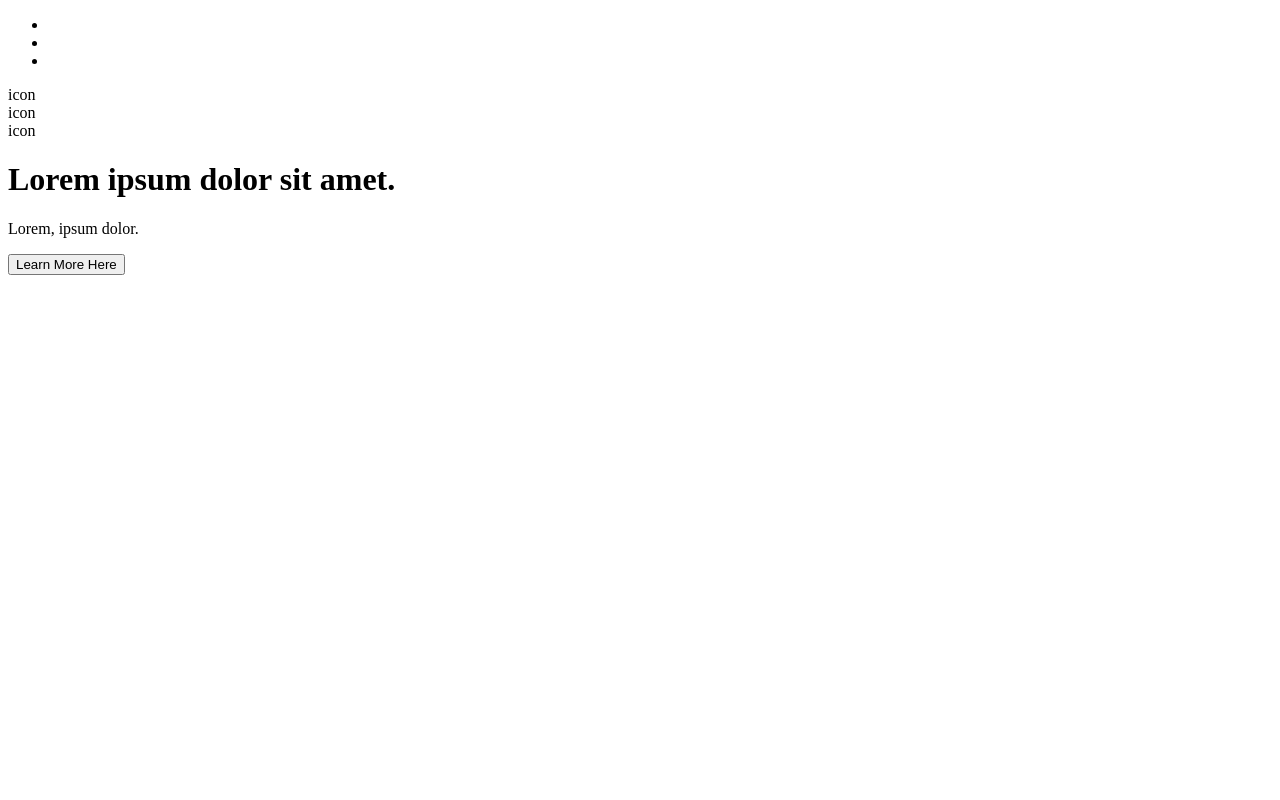
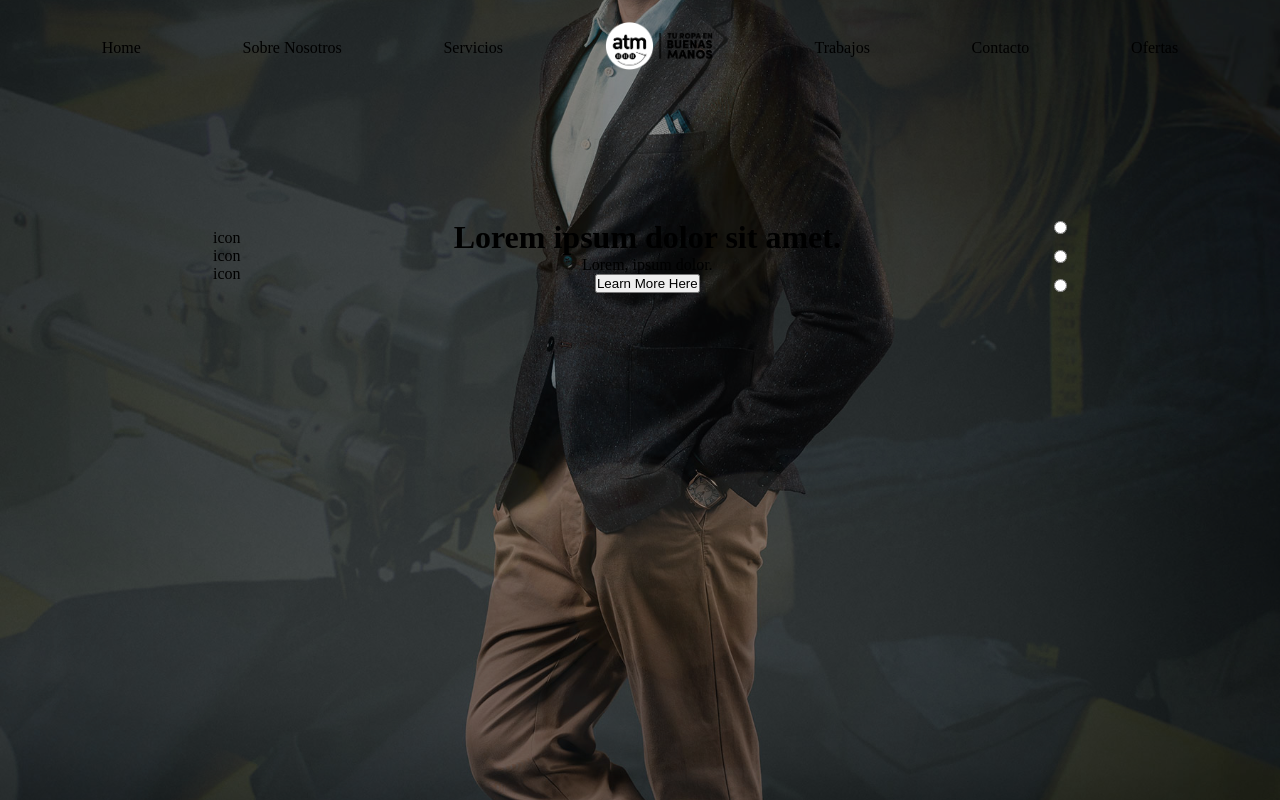
Before and after one commit to ShannonIanthe/ATM-Arreglos-de-Ropa, a plain HTML site: page index.html in a window 1280 px wide. Drawn offline with Linux system fonts and the light colour scheme.

Commit message:
finished the automatic background with keyframes

```diff
--- a/index.html
+++ b/index.html
@@ -1,35 +1,47 @@
 <!DOCTYPE html>
 <html lang="en">
   <head>
-    <meta charset="UTF-8">
-    <meta http-equiv="X-UA-Compatible" content="IE=edge">
-    <meta name="viewport" content="width=device-width, initial-scale=1.0">
+    <meta charset="UTF-8" />
+    <meta http-equiv="X-UA-Compatible" content="IE=edge" />
+    <meta name="viewport" content="width=device-width, initial-scale=1.0" />
     <title>ATM Arreglar de Ropas</title>
+    <link rel="stylesheet" type="text/css" href="style.css" />
   </head>
   <body>
-    <div class="header">
-        <nav>
+    <main class="header">
+      <nav class="navbar">
         <ul>
-                <li></li>
-                <li></li>
-                <li></li>
+          <li><a href="">Home</a></li>
+          <li><a href="">Sobre Nosotros</a></li>
+          <li><a href=""></a>Servicios</li>
+          <li><a href=""><img class="logo" src="./images/logo.png"/></a></li>
+          <li><a href="">Trabajos</a></li>
+          <li><a href="">Contacto</a></li>
+          <li><a href="">Ofertas</a></li>
         </ul>
       </nav>
 
       <div class="container">
+        <!--Icons-->
         <div class="icon-container">
           <div>icon</div>
           <div>icon</div>
           <div>icon</div>
         </div>
+        <!--Title-->
         <div class="container-info">
           <h1>Lorem ipsum dolor sit amet.</h1>
           <p>Lorem, ipsum dolor.</p>
           <button>Learn More Here</button>
         </div>
+        <!--Radio buttons-->
+        <div class="radio-buttons">
+          <input type="radio" name="radio-btn" id="radio1" />
+          <input type="radio" name="radio-btn" id="radio2" />
+          <input type="radio" name="radio-btn" id="radio3" />
         </div>
-
       </div>
-
+    </main>
+    <!--<script type="text/javascript" src="script.js"></script>-->
   </body>
 </html>
--- a/style.css
+++ b/style.css
@@ -0,0 +1,81 @@
+html, body, * {
+    padding: 0;
+    margin: 0;
+    box-sizing: border-box;
+}
+
+/* Navbar */
+nav {
+    display: flex;
+    flex-direction: column;
+    justify-content: space-evenly;
+    min-height: 12vh;
+}
+ul {
+    display: flex;
+    flex-direction: row;
+    align-items: center;
+    justify-content: space-evenly;
+    list-style-type: none;
+}
+
+li,
+a {
+    text-decoration: none;
+    color: black;
+}
+
+.logo {
+    height: 3rem;
+}
+
+/* Head */
+main {
+    width: 100%;
+    height: 100vh;
+    overflow: hidden;
+    position: relative;
+    background-image: url(./images/darksuit.jpeg);
+    background-position: center;
+    background-repeat: no-repeat;
+    background-size: cover;
+    text-align: center;
+    justify-content: center;
+    animation: change 10s infinite ease-in-out;
+}
+
+.container {
+    display: flex;
+    flex-direction: row;
+    align-items: center;
+    justify-content: space-evenly;
+    min-height: 40%;
+}
+
+.radio-buttons {
+    display: flex;
+    flex-direction: column;
+    gap: 1rem;
+}
+
+
+@keyframes change {
+    0% {
+        background-image: url(./images/darksuit.jpeg);
+    }
+    20% {
+        background-image: url(./images/measuringtape.jpeg);
+    }
+    40% {
+        background-image: url(./images/seamstress.jpeg);
+    }
+    60% {
+        background-image: url(./images/darksuit.jpeg);
+    }
+    80% {
+        background-image: url(./images/measuringtape.jpeg);
+    }
+    100% {
+        background-image: url(./images/seamstress.jpeg);
+    }
+}
```
Also changed, not shown: script.js (+17 -0 lines), images/1hora.png (added), images/darksuit.jpeg (added), images/logo.png (added), images/measuringtape.jpeg (added), images/oferta.png (added), images/seamstress.jpeg (added). Lines whose indentation alone changed are shown as unchanged.
